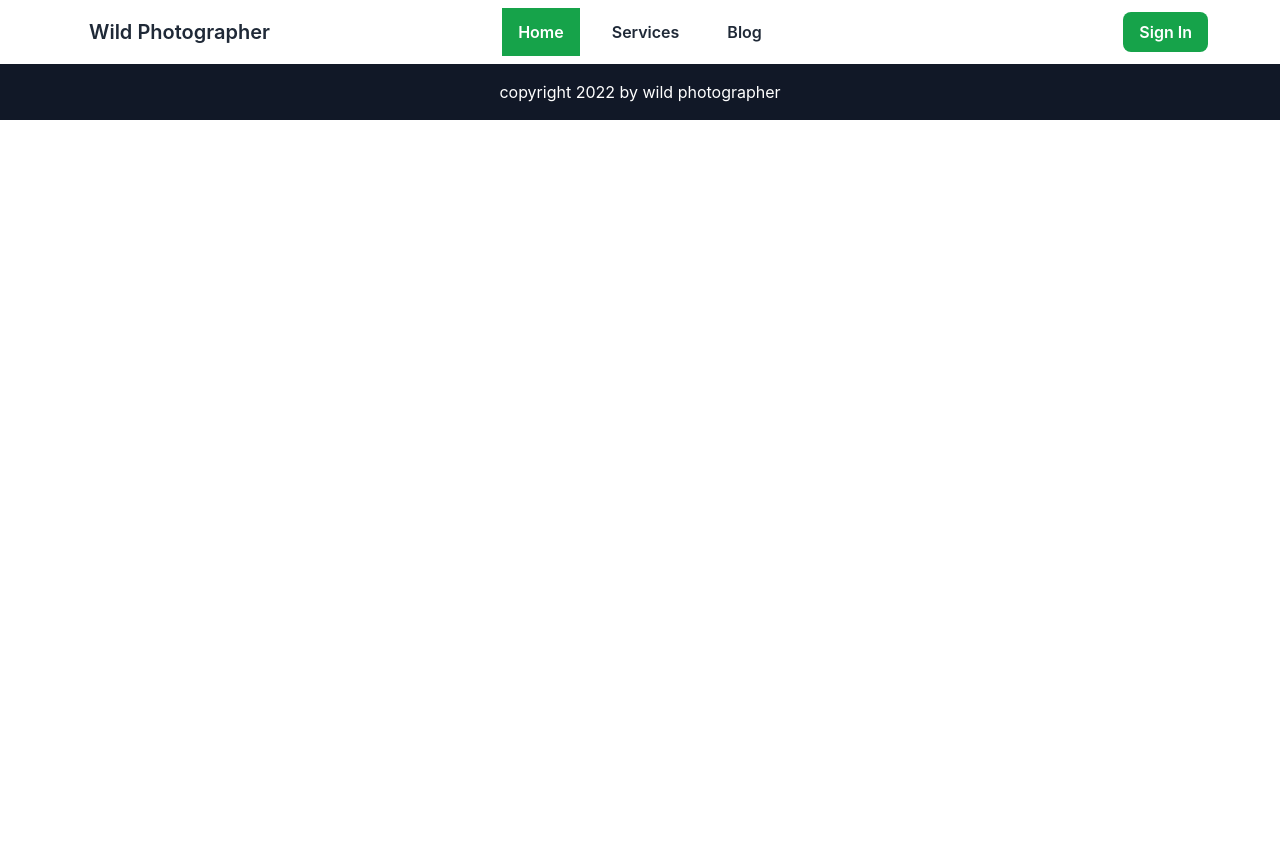
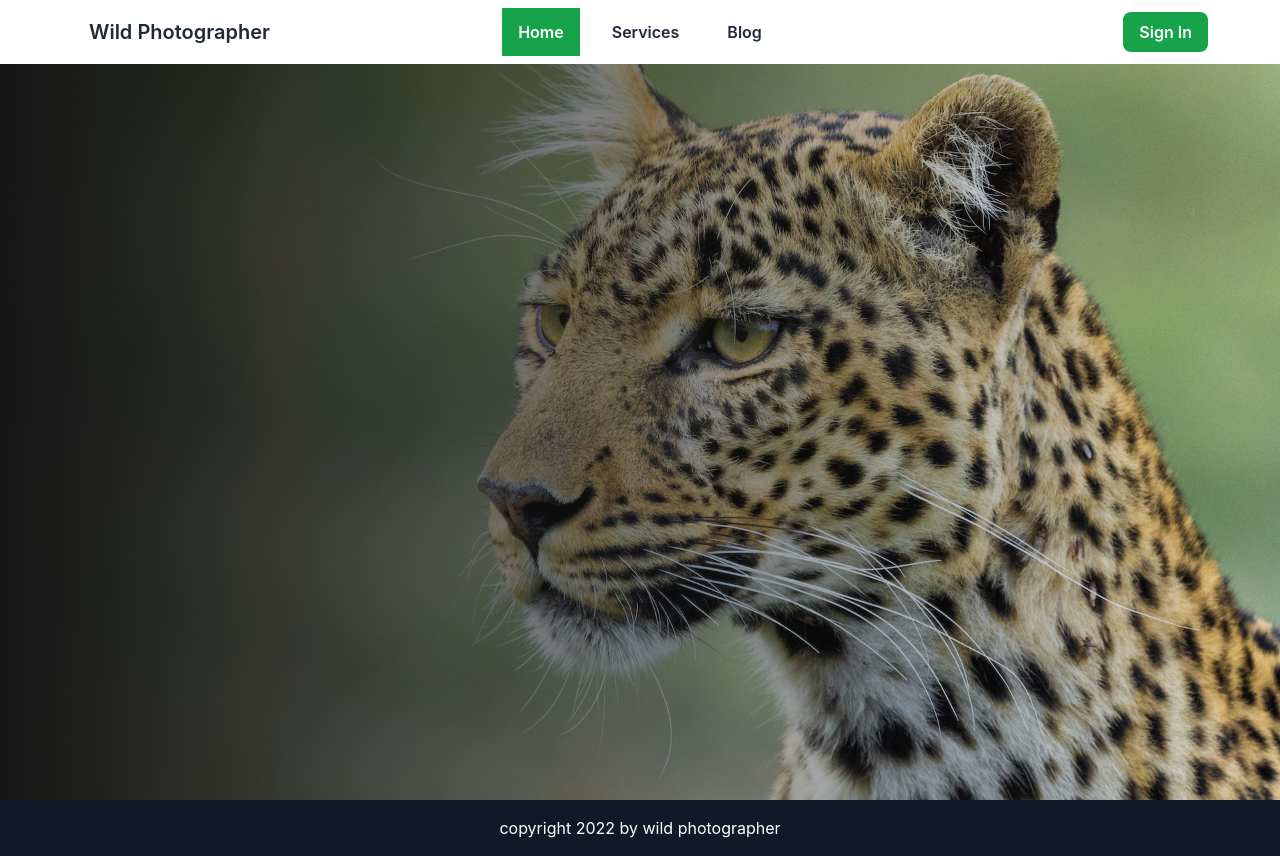
Before and after one commit to hussain322/wild-life-client, a React (Create React App) app: page / in a window 1280 px wide. Before the commit the page ends 800 px from the top, so only its background shows below. Built offline with nearby package versions, Linux system fonts and the light colour scheme.

Commit message:
set route and contexts

```diff
--- /dev/null
+++ b/src/Pages/Home/Banner/Banner.css
@@ -0,0 +1,8 @@
+.banner {
+  background: linear-gradient(to right, #151515 0%, rgba(21, 21, 21, 0) 100%),
+    url(../../../assets/header-bg-1.jpg);
+  min-height: 92vh;
+  background-position: center;
+  background-repeat: no-repeat;
+  background-size: cover;
+}
--- /dev/null
+++ b/src/Pages/Home/Banner/Banner.js
@@ -0,0 +1,8 @@
+import React from "react";
+import "./Banner.css";
+
+const Banner = () => {
+  return <div className="banner"></div>;
+};
+
+export default Banner;
--- /dev/null
+++ b/src/Pages/Home/Home/Home.js
@@ -0,0 +1,12 @@
+import React from "react";
+import Banner from "../Banner/Banner";
+
+const Home = () => {
+  return (
+    <div>
+      <Banner />
+    </div>
+  );
+};
+
+export default Home;
--- a/src/Pages/Shared/Header/Header.js
+++ b/src/Pages/Shared/Header/Header.js
@@ -5,7 +5,7 @@ import "./Header.css";
 const Header = () => {
   return (
     <div>
-      <div className="navbar w-[90%] mx-auto">
+      <div className="navbar w-[90%] mx-auto bg-transparent">
         <div className="navbar-start">
           <div className="dropdown">
             <label tabIndex={0} className="btn btn-ghost lg:hidden">
```
Also changed, not shown: src/Routes/Routes/Routes.js (+7 -1 lines).
